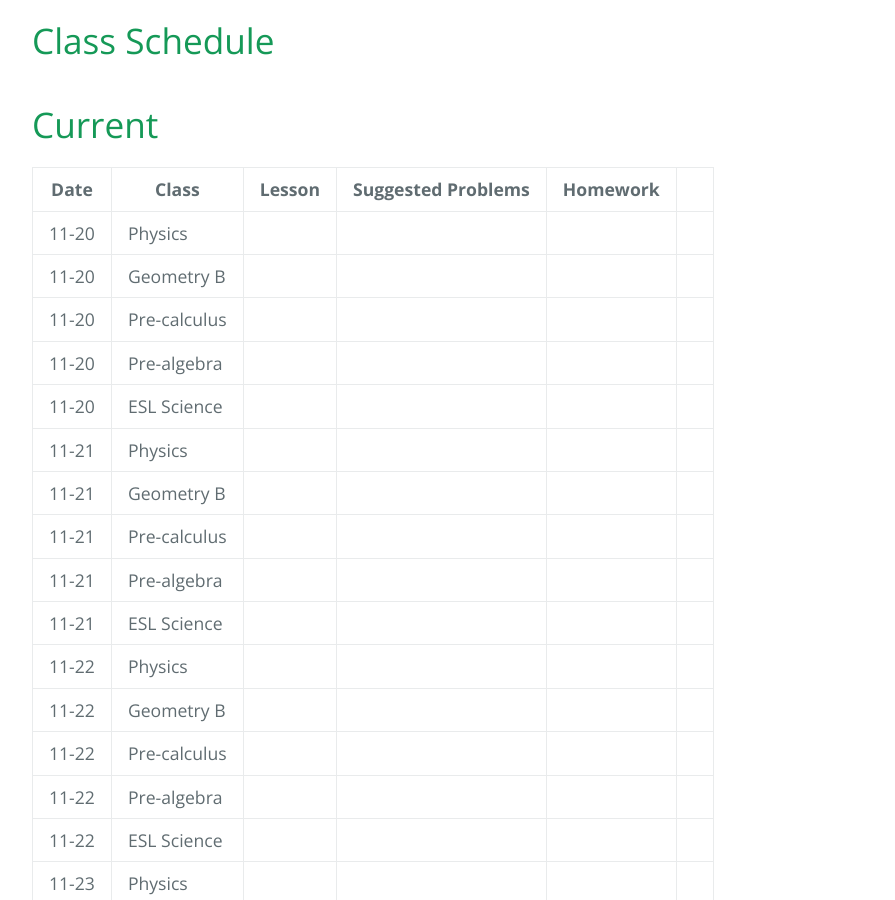
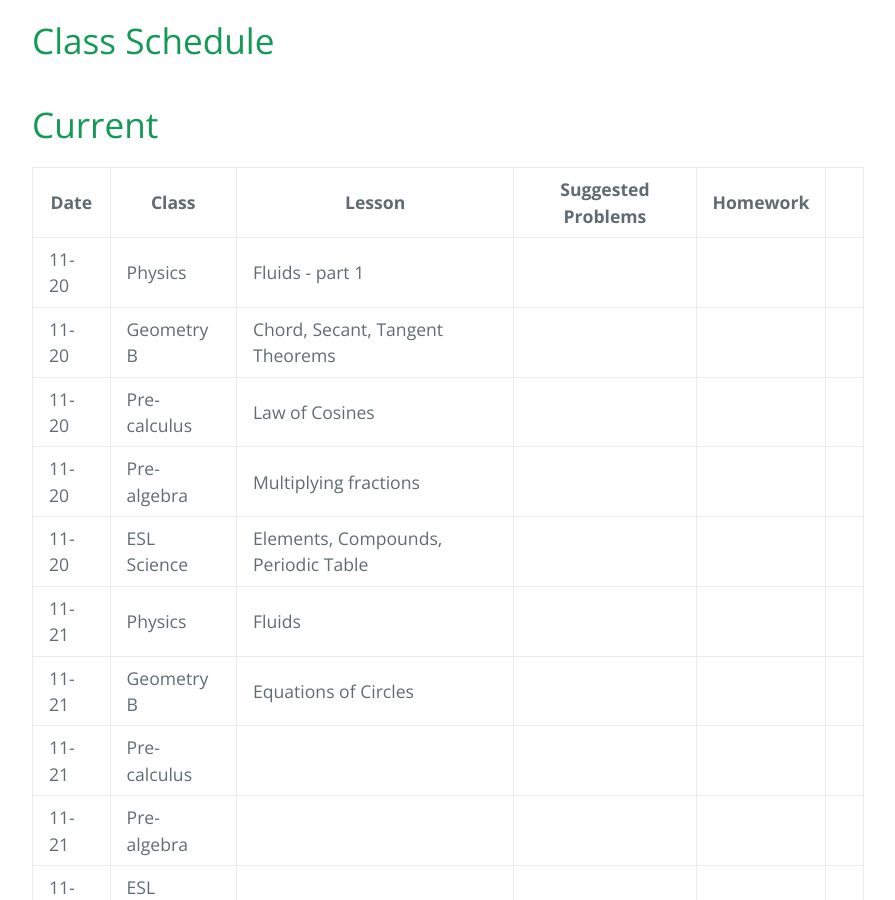
Before and after one commit to gpayoo/gpayoo, a Jekyll site: the page built from index.md, in a window 1280 px wide and 900 px high, scrolled down 401 px. Shown: the whole window, without its empty margins (192-1087 px from the left). Built offline with Jekyll 4.4.1, drawn with Linux system fonts in a browser that asks for light colours; our own code applies the rules of GitHub Pages for plain Markdown files.

Commit message:
Update index.md

```diff
--- a/index.md
+++ b/index.md
@@ -10,13 +10,13 @@ layout: default
 
 | Date | Class | Lesson | Suggested Problems | Homework |
 | ---- | ----- | ------ | -------- | ---
-| 11-20 | Physics |  | |
-| 11-20 | Geometry B | | | |
-| 11-20 | Pre-calculus |   | |
-| 11-20 | Pre-algebra |  | |
-| 11-20 | ESL Science |  |  |
-| 11-21 | Physics |  | |
-| 11-21 | Geometry B | | | |
+| 11-20 | Physics | Fluids - part 1  | |
+| 11-20 | Geometry B | Chord, Secant, Tangent Theorems | | |
+| 11-20 | Pre-calculus | Law of Cosines  | |
+| 11-20 | Pre-algebra | Multiplying fractions | |
+| 11-20 | ESL Science | Elements, Compounds, Periodic Table  |  |
+| 11-21 | Physics | Fluids  | |
+| 11-21 | Geometry B | Equations of Circles | | |
 | 11-21 | Pre-calculus |   | |
 | 11-21 | Pre-algebra |  | |
 | 11-21 | ESL Science |  |  |
```
